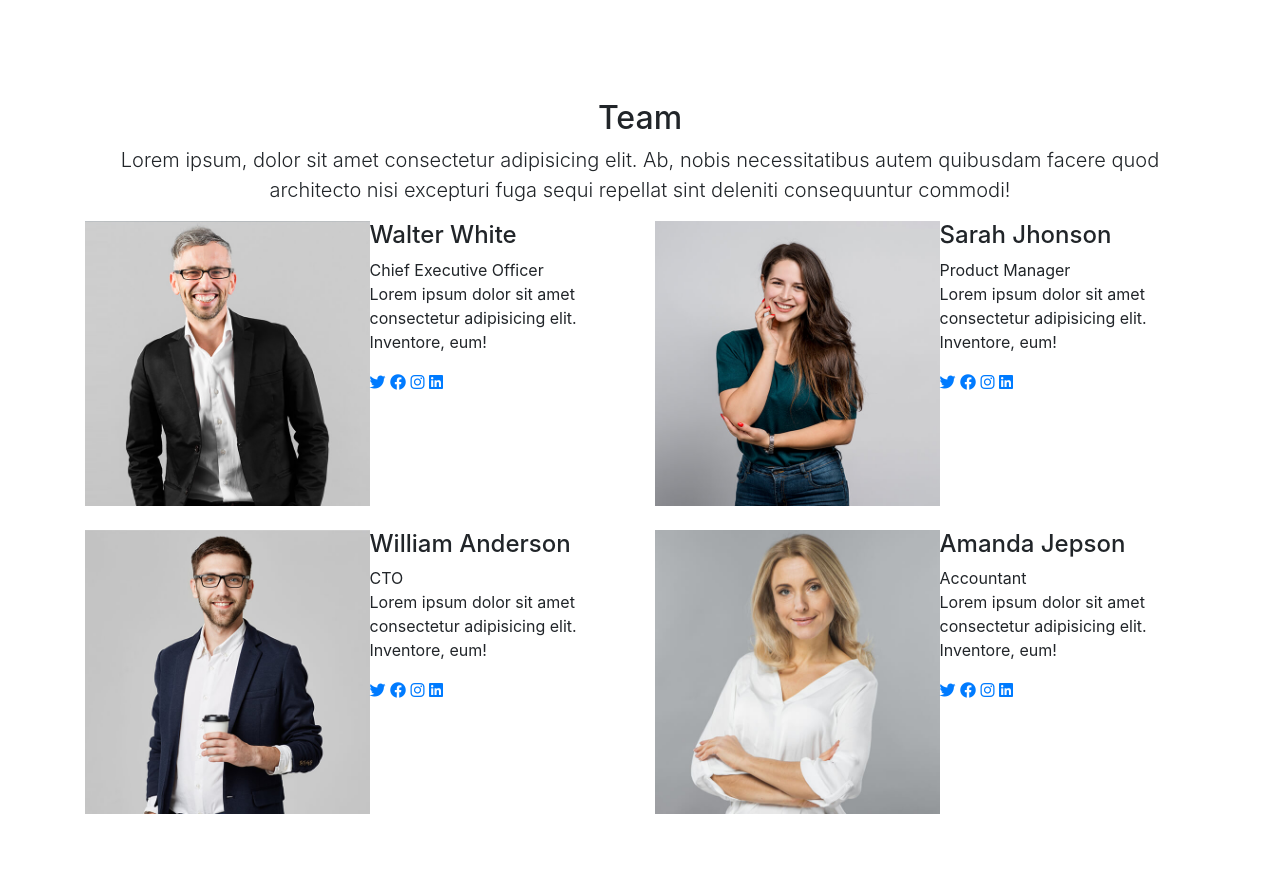
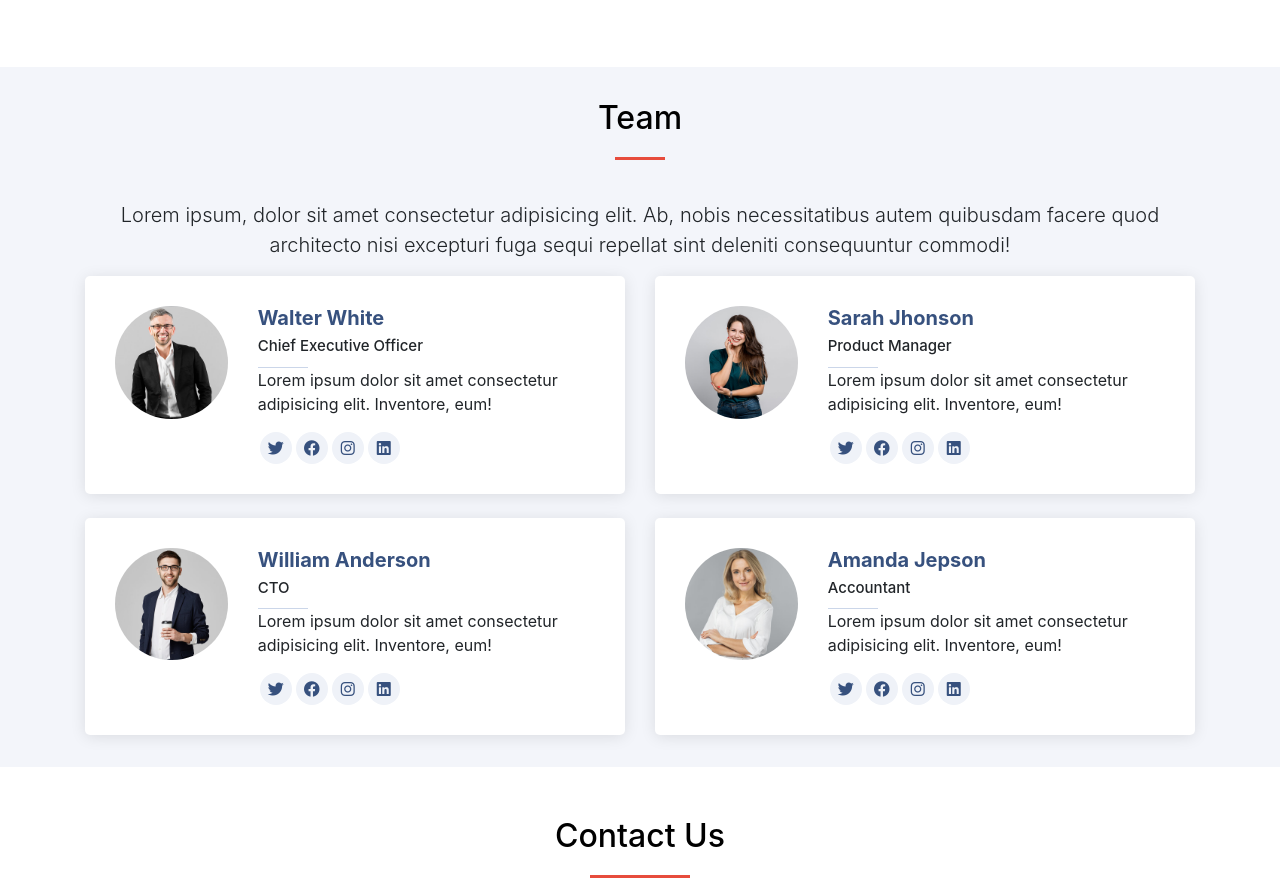
Before and after one commit to smagdum124/Bootstrap-practice, a plain HTML site: page index.html in a window 1280 px wide. Shown: the part 1930-2811 px from the top of the page. Drawn offline with Linux system fonts and the light colour scheme.

Commit message:
Update style.css

```diff
--- a/css/style.css
+++ b/css/style.css
@@ -24,8 +24,7 @@ a:hover {
 
 #header {
   color: #fff;
-  background: #2E2E2E;
-
+  background: #2e2e2e;
 }
 
 #logo {
@@ -74,7 +73,7 @@ a:hover {
 .banner-title p.lead {
   color: #fff;
   /* background: rgba(231, 76, 60, 0.7); */
-  background: #5C5C5C;
+  background: #5c5c5c;
   padding: 10px;
 }
 
@@ -83,7 +82,7 @@ a:hover {
 }
 
 .service-box i.fa {
-  color: #F51663;
+  color: #f51663;
   font-size: 70px;
   margin-bottom: 15px;
 }
@@ -120,7 +119,7 @@ a:hover {
 }
 
 .news-post h3 a {
-  color: #F51663;
+  color: #f51663;
 }
 
 .post-date {
@@ -147,7 +146,7 @@ a.readmore:after {
 
 #footer-sidebar {
   color: #fff;
-  background: #2E2E2E;
+  background: #2e2e2e;
   padding: 20px 0;
 }
 
@@ -245,3 +244,125 @@ a.readmore:after {
     margin-top: 10px;
   }
 }
+
+/* contact us css */
+#contact {
+  color: #fff;
+  /* background: url(../images/julian-hochgesang-psGV5KhidlY-unsplash.jpg)no-repeat 0 0; */
+  background-size: cover;
+  padding: 50px 0;
+  position: relative;
+}
+
+/* #contact:before {
+  background: rgba(52, 73, 94, 0.7);
+  content: "";
+  position: absolute;
+  top: 0;
+  width: 100%;
+  height: 100%;
+} */
+
+/* team css */
+#team{
+  background-color: #f3f5fa;
+}
+.team .member {
+  position: relative;
+  box-shadow: 0px 2px 15px rgba(0, 0, 0, 0.1);
+  padding: 30px;
+  border-radius: 5px;
+  background: #fff;
+  transition: 0.5s;
+}
+
+.team .member .pic {
+  overflow: hidden;
+  width: 180px;
+  border-radius: 50%;
+}
+/* .team .member:hover {
+  transform: translateY(-10px);
+} */
+
+.team .member .member-info {
+  padding-left: 30px;
+}
+
+.team .member h4 {
+  font-weight: 700;
+  margin-bottom: 5px;
+  font-size: 20px;
+  color: #37517e;
+}
+
+.team .member span {
+  display: block;
+  font-size: 15px;
+  padding-bottom: 10px;
+  position: relative;
+  font-weight: 500;
+}
+
+.team .member span::after {
+  content: "";
+  position: absolute;
+  display: block;
+  width: 50px;
+  height: 1px;
+  background: #cbd6e9;
+  bottom: 0;
+  left: 0;
+}
+
+/* .team .member p {
+  margin: 10px 0 0 0;
+  font-size: 14px;
+} */
+
+.team .member .social {
+  margin-top: 12px;
+  display: flex;
+  align-items: center;
+  justify-content: flex-start;
+}
+
+.team .member .social a {
+  transition: ease-in-out 0.3s;
+  display: flex;
+  align-items: center;
+  justify-content: center;
+  border-radius: 50px;
+  width: 32px;
+  height: 32px;
+  background: #eff2f8;
+  margin: 0px 2px;
+}
+
+.team .member .social a i {
+  color: #37517e;
+  font-size: 16px;
+}
+
+.team .member .social a:hover {
+  background: #47b2e4;
+}
+
+.team .member .social a:hover i {
+  color: #fff;
+}
+
+.team h2.text-center {
+  color: #000;
+  text-align: center;
+  margin-bottom: 40px;
+}
+
+.team h2.text-center:after {
+  background: #e74c3c;
+  content: "";
+  display: block;
+  width: 50px;
+  height: 3px;
+  margin: 20px auto;
+}
```
